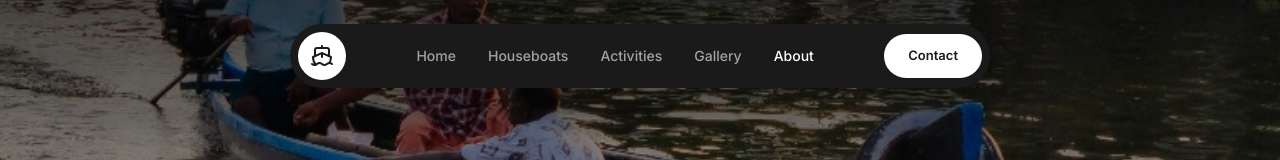
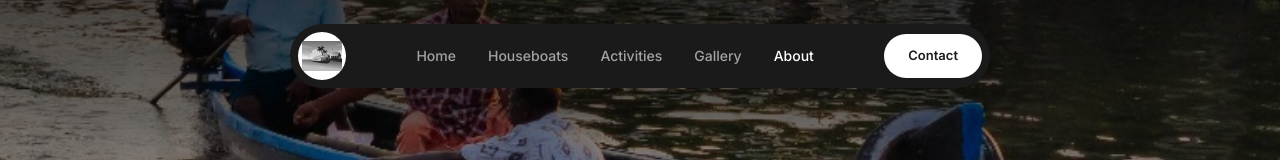
Before and after one commit to babuwebsite2026-star/houseboatbooking, a Next.js app in the folder houseboat-booking/: page /about in a window 1280 px wide. Shown: the top 160 px of the page. Built offline with nearby package versions, Linux system fonts and the light colour scheme; a web font is replaced by a local one.

Commit message:
Update navbar to use new logo in black and white

```diff
--- a/houseboat-booking/src/components/Navbar.tsx
+++ b/houseboat-booking/src/components/Navbar.tsx
@@ -2,8 +2,9 @@
 
 import { useState, useEffect } from "react";
 import Link from "next/link";
+import Image from "next/image";
 import { usePathname } from "next/navigation";
-import { Menu, Ship } from "lucide-react";
+import { Menu } from "lucide-react";
 
 export function Navbar() {
   const [isScrolled, setIsScrolled] = useState(false);
@@ -23,8 +24,8 @@ export function Navbar() {
       <nav className={`fixed top-6 left-1/2 -translate-x-1/2 z-50 w-[95%] lg:w-auto lg:min-w-[700px] max-w-5xl bg-[#1A1A1A] rounded-full p-2 flex items-center justify-between shadow-[0_20px_40px_rgba(0,0,0,0.2)] transition-all duration-300 ${isScrolled ? 'backdrop-blur-md bg-[#1A1A1A]/95' : ''}`}>
 
         {/* Left: Logo */}
-        <Link href="/" className="bg-white text-[#1A1A1A] w-12 h-12 rounded-full flex items-center justify-center shrink-0 hover:scale-105 transition-transform" aria-label="Home">
-          <Ship className="w-6 h-6" />
+        <Link href="/" className="bg-white w-12 h-12 rounded-full flex items-center justify-center shrink-0 hover:scale-105 transition-transform overflow-hidden p-1" aria-label="Home">
+          <Image src="/logo.png" alt="Logo" width={40} height={40} className="w-full h-full object-contain grayscale" />
         </Link>
 
         {/* Center: Links (Desktop) */}
```
Also changed, not shown: houseboat-booking/public/logo.png (added).
